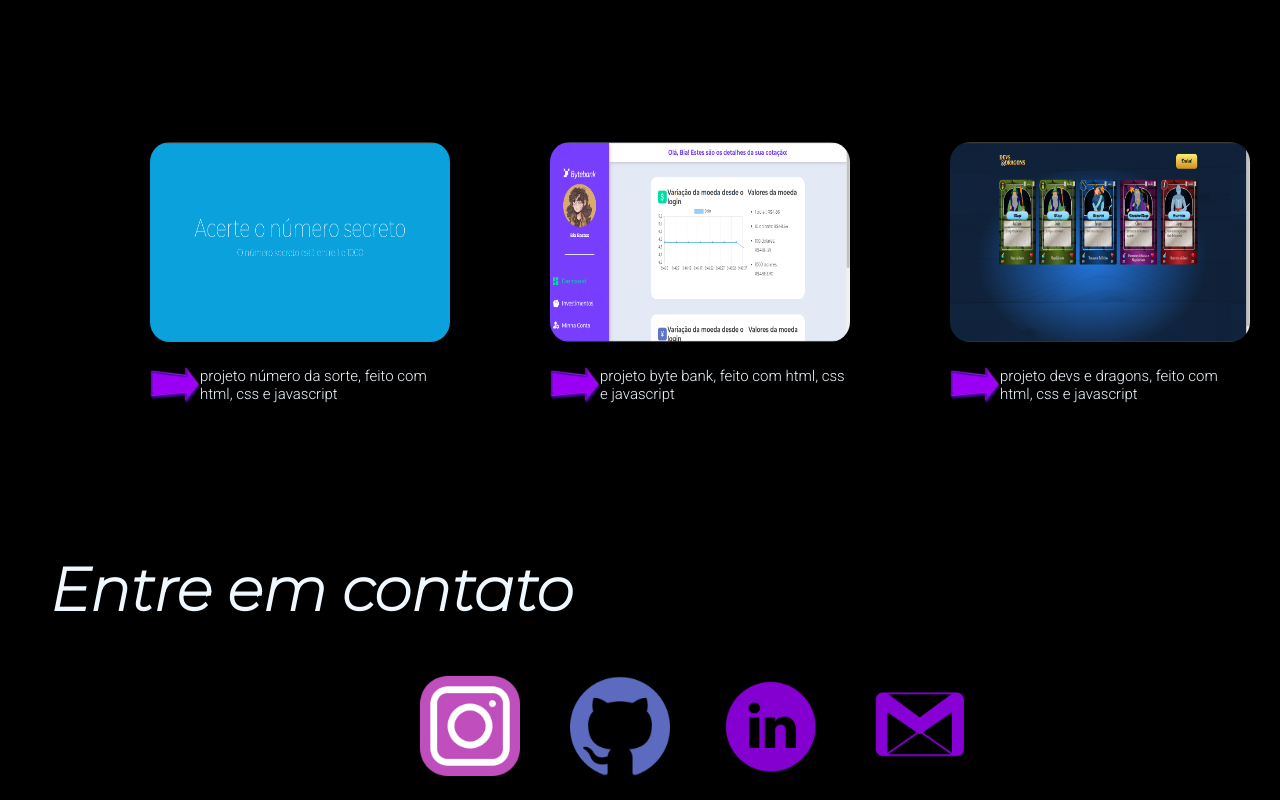
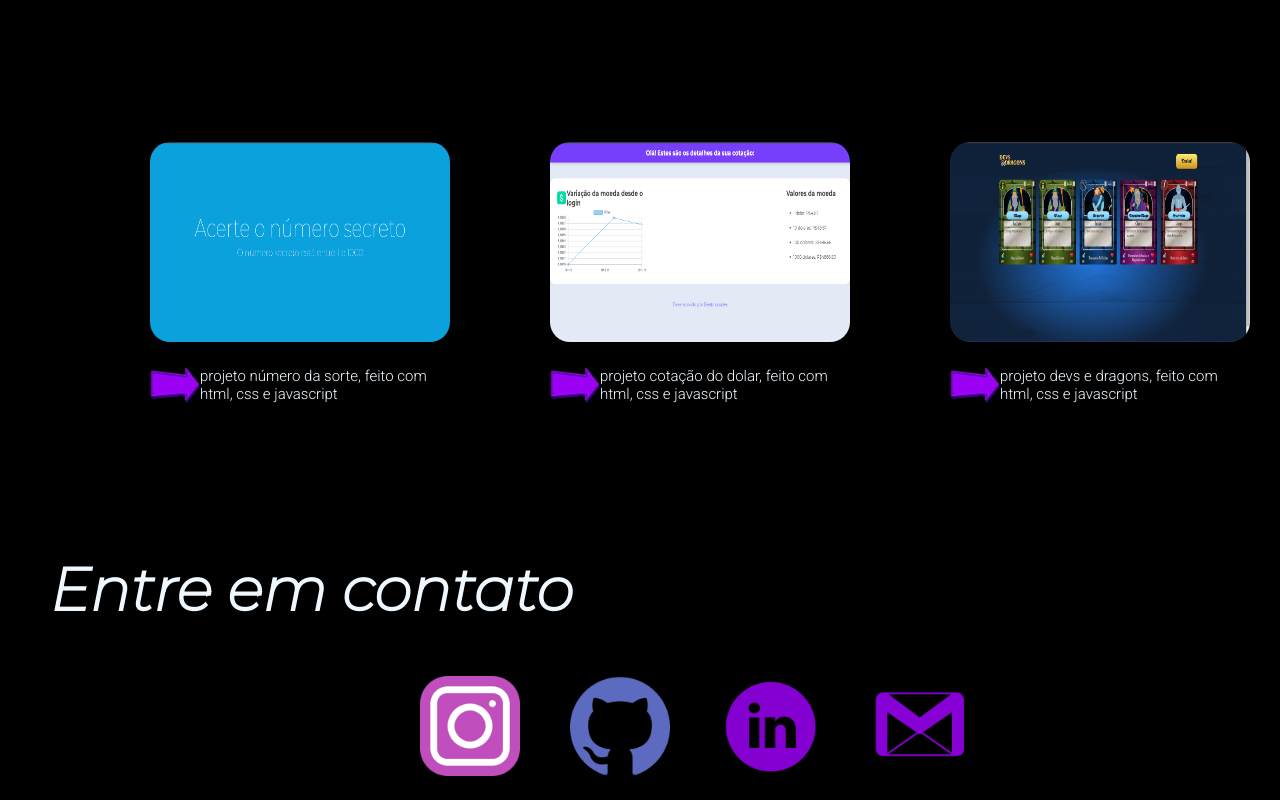
Before and after one commit to Anna-hub19/site-portifolio, a plain HTML site: page index.html in a window 1280 px wide. Shown: the part 2148-2948 px from the top of the page. Drawn offline with Linux system fonts and the light colour scheme.

Commit message:
Update index.html

```diff
--- a/index.html
+++ b/index.html
@@ -125,11 +125,11 @@
         </div>
 
                 <div class="div-projetos">
-            <a class="link-projetos" href="https://anna-hub19.github.io/byte-bank/" target="_blank"><img class="imagem-projeto" src="./imagens/projeto-byteBank.png" alt=""></a>
+            <a class="link-projetos" href="https://anna-hub19.github.io/cotacao/" target="_blank"><img class="imagem-projeto" src="./imagens/projeto-cotacao.png" alt=""></a>
             <div class="div-projetos2">
                 <img class="imagem-seta" src="./imagens/seta-roxa-animado-que-aponta-para-baixo-em-um-fundo-preto-looped-142167187.jpg" alt="">
 
-                <p class="paragrafo-projetos">projeto byte bank, feito com html, css e javascript</p>
+                <p class="paragrafo-projetos">projeto cotação do dolar, feito com html, css e javascript</p>
             </div>
         </div>
 
```
